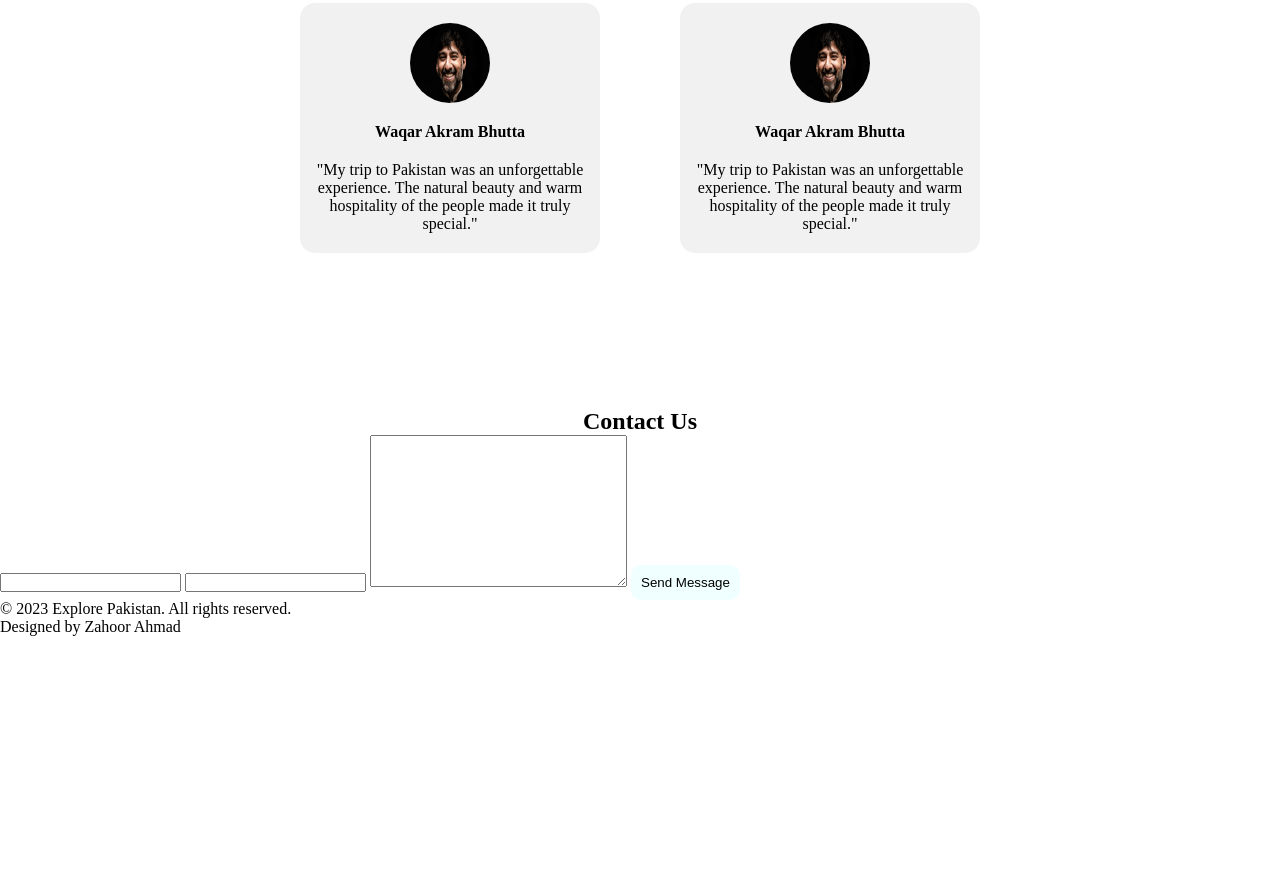
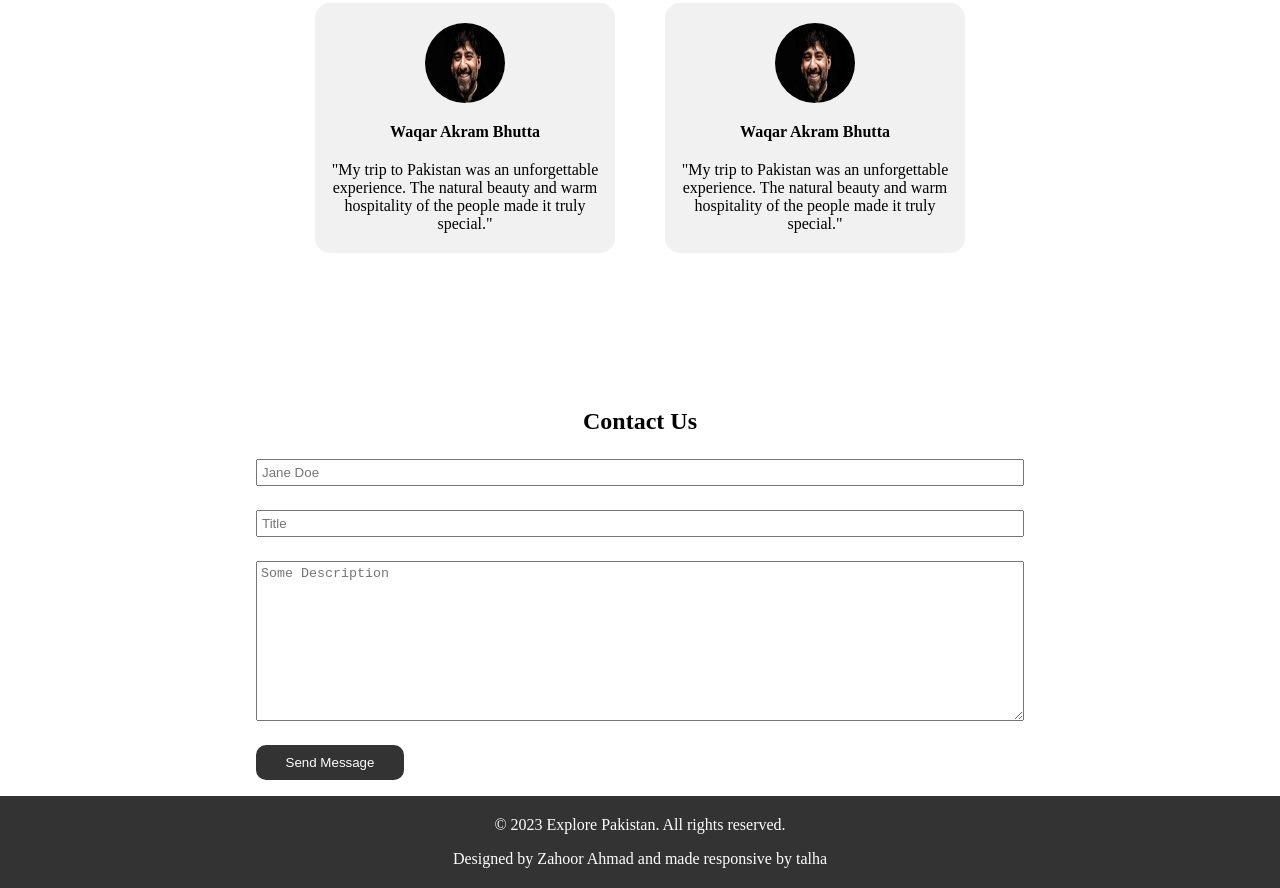
Before and after one commit to waqarakrambhutta/WebCS, a website: page Projects/Project-1/index.html in a window 1280 px wide. Shown: the part 4796-5684 px from the top of the page. Before the commit the page ends 5432 px from the top, so only its background shows below. Drawn offline with Linux system fonts and the light colour scheme.

Commit message:
project completed

```diff
--- a/Projects/Project-1/index.html
+++ b/Projects/Project-1/index.html
@@ -5,6 +5,7 @@
     <meta name="viewport" content="width=device-width, initial-scale=1.0" />
     <title>Project 1</title>
     <link rel="stylesheet" href="./styles/styles.css" />
+    <link rel="stylesheet" href="./styles/override.css" />
   </head>
 
   <body>
@@ -213,14 +214,26 @@
     </div>
     <form id="contact-us">
       <h2>Contact Us</h2>
-      <input type="text" name="name" id="name" value="" />
-      <input type="text" name="title" id="title" />
-      <textarea name="message" id="message" cols="30" rows="10"></textarea>
+      <input
+        placeholder="Jane Doe"
+        type="text"
+        name="name"
+        id="name"
+        value=""
+      />
+      <input placeholder="Title" name="title" id="title" />
+      <textarea
+        placeholder="Some Description"
+        name="message"
+        id="message"
+        cols="30"
+        rows="10"
+      ></textarea>
       <button>Send Message</button>
     </form>
     <footer>
-      &copy; 2023 Explore Pakistan. All rights reserved. <br />Designed by
-      Zahoor Ahmad
+      <span> &copy; 2023 Explore Pakistan. All rights reserved.</span>
+      <span>Designed by Zahoor Ahmad and made responsive by talha</span>
     </footer>
     <div class="section"></div>
   </body>
--- a/Projects/Project-1/styles/styles.css
+++ b/Projects/Project-1/styles/styles.css
@@ -155,7 +155,7 @@ h2,
   justify-content: space-evenly;
   background-color: #f1f1f1;
   border-radius: 15px;
-  margin: 15px 0;
+  margin: 15px;
   padding: 0 15px;
 }
 
@@ -164,3 +164,75 @@ h2,
   width: 80px;
   border-radius: 50%;
 }
+#contact-us {
+  width: 60%;
+  display: flex;
+  flex-direction: column;
+  margin: 0 auto;
+  gap: 24px;
+}
+
+#contact-us button {
+  background: #333333;
+  color: #fff;
+  width: 148px;
+  height: 48;
+  border-radius: 4;
+}
+
+#contact-us input,
+textarea {
+  padding: 4px;
+}
+
+footer {
+  background-color: #333;
+  color: white;
+  display: flex;
+  flex-direction: column;
+  gap: 16px !important;
+  text-align: center;
+  padding: 20px;
+  margin-top: 16px;
+}
+
+@media screen and (max-width: 1240px) {
+  #about,
+  #destination,
+  #travel,
+  #testimonial section {
+    margin: 64px 150px;
+  }
+  #testimonial section,
+  #destination,
+  #travel {
+    justify-content: center;
+  }
+}
+@media screen and (max-width: 625px) {
+  #about,
+  #destination,
+  #travel,
+  #testimonial section {
+    margin: 24px 64px;
+  }
+  #contact-us {
+    width: 80%;
+  }
+}
+
+@media screen and (max-width: 1024px) {
+  .nav {
+    align-items: flex-start !important;
+  }
+  nav ul {
+    display: flex;
+    flex-direction: column;
+  }
+  nav li {
+    margin-top: 0px !important;
+  }
+  #contact-us button {
+    width: 100%;
+  }
+}
```
